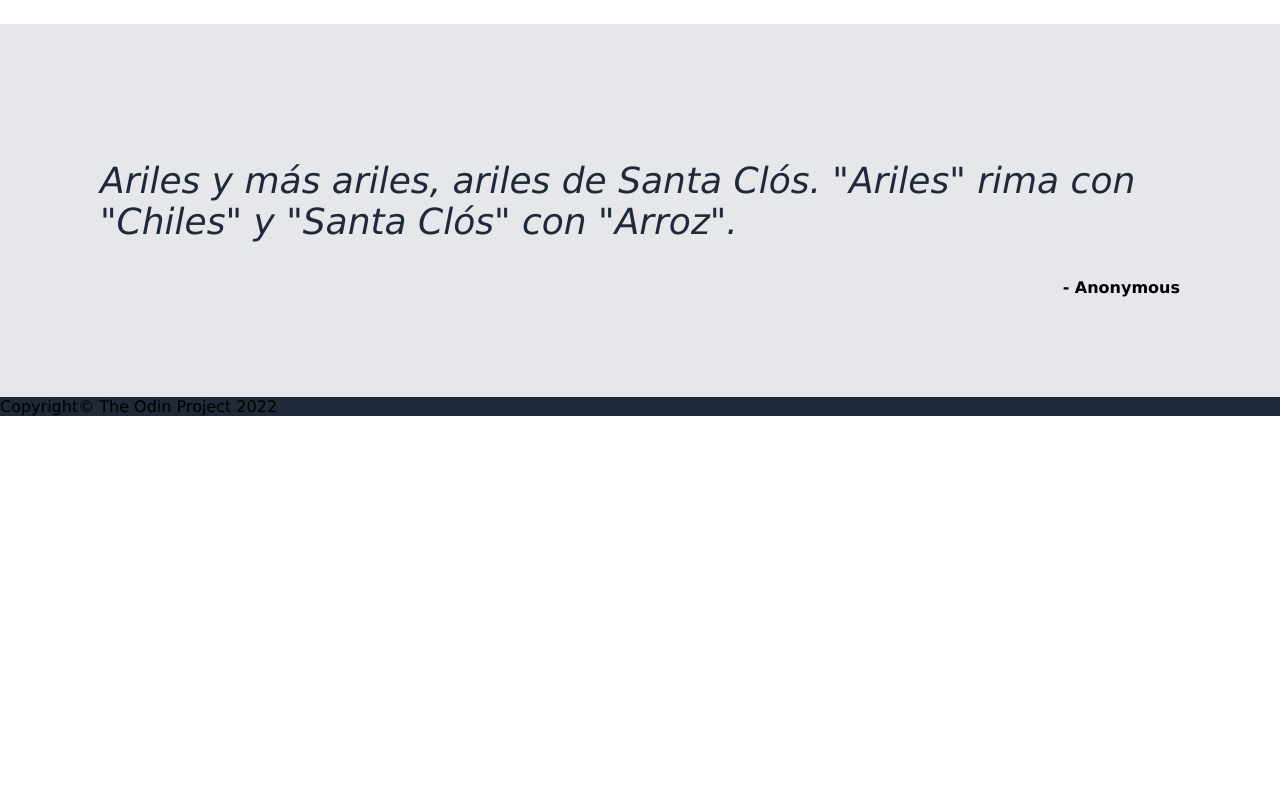
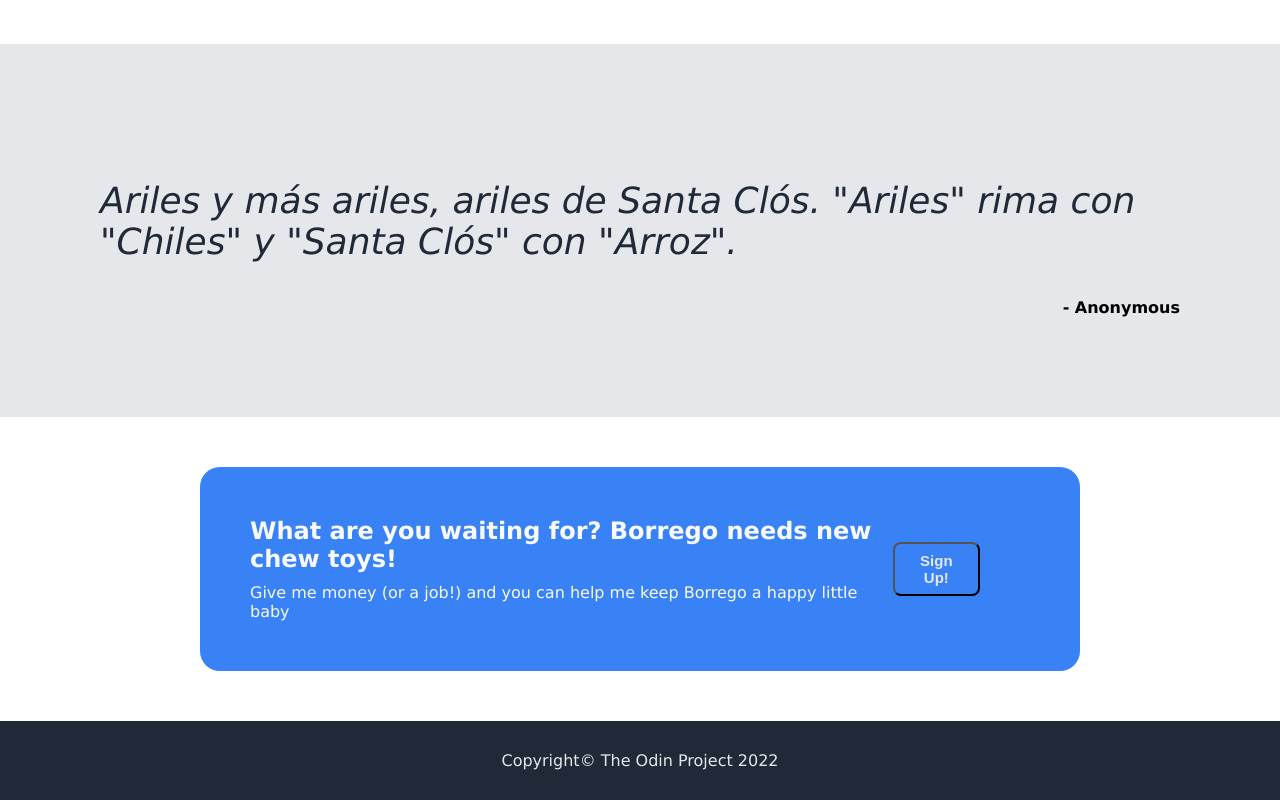
Before and after one commit to churrundo/landing-page, a plain HTML site: page index.html in a window 1280 px wide. Shown: the part 985-1785 px from the top of the page. Before the commit the page ends 1401 px from the top, so only its background shows below. Drawn offline with Linux system fonts and the light colour scheme.

Commit message:
finish c2a and footer

```diff
--- a/index.html
+++ b/index.html
@@ -61,7 +61,15 @@
             <div class="quote-sign"> - Anonymous</div>
         </div>
         <div class="invitation">
-            <div class="invitation-main"</div>
+            <div class="invitation-box">
+                <div class="box left">
+            <div class="invitation-main">What are you waiting for? Borrego needs new chew toys!</div>
+            <div class="invitation-subtext">Give me money (or a job!) and you can help me keep Borrego a happy little baby</div>
+        </div>
+            <div class="box-right">
+                <button>Sign Up!</button>
+            </div>
+        </div>
         </div>
     </div>
     <div class="footer">Copyright© The Odin Project 2022</div>
--- a/style.css
+++ b/style.css
@@ -109,13 +109,13 @@ button{
     align-self: stretch;
     flex-wrap: wrap;
     justify-content: space-evenly;
-    flex: 50%
 }
 
 .pic-element{
     display: flex;
     flex-direction: column;
     align-items: center;
+
 }
 
 .pic-element > img{
@@ -131,6 +131,8 @@ button{
     justify-content: center;
     width: 160px;
     text-align: center;
+    color: #1F2937;
+    margin-top: 20px;
 }
 
 .quote{
@@ -152,6 +154,40 @@ button{
     font-weight: bold;
 }
 
+.invitation-box{
+    display: flex;
+    background-color: #3882f6;
+    margin: 50px 200px;
+    border-radius: 20px;
+    padding: 50px;
+}
+
+.box-left{
+    display: flex;
+    flex-direction: column;
+}
+
+.box-right{
+    display: flex;
+    margin-left: auto;
+    margin-right: 50px;
+    align-items: center;
+}
+
+.invitation-main{
+    font-size: 24px;
+    font-weight: 900;
+    color: #f9faf8
+}
+
+.invitation-subtext{
+    color: #f9faf8;
+    margin-top:10px;
+}
+
 .footer{
     background-color: #1F2937;
+    text-align: center;
+    color: #e5e7eb;
+    padding: 30px 0 30px 0;
 }
```
